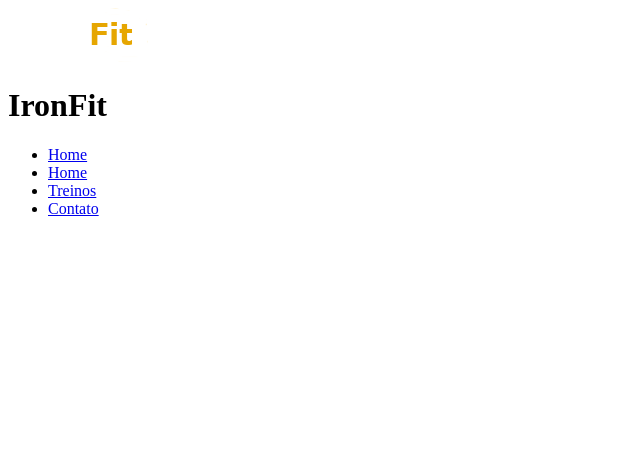
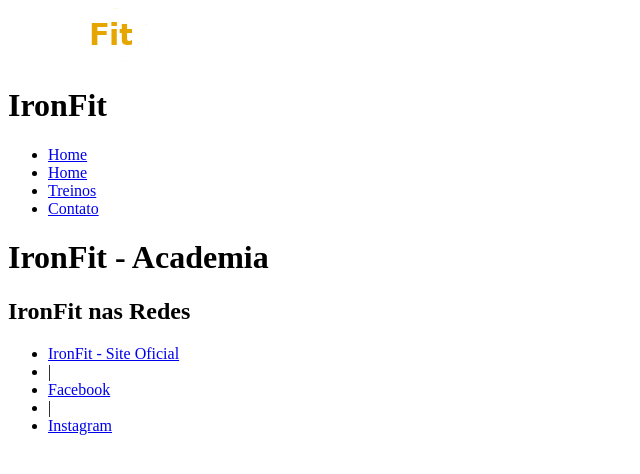
Before and after one commit to marcos-de-melo/academia, a plain HTML site: page index.html in a window 1280 px wide. Shown: the whole page, without its empty margins (0-640 px from the left). Drawn offline with Linux system fonts and the light colour scheme.

Commit message:
Aula 3 - Marcando destaque do site

```diff
--- a/index.html
+++ b/index.html
@@ -36,6 +36,19 @@
     </main>
     <footer>
 
+        <h1>IronFit - Academia</h1>
+        <nav>
+            <h1 class="subtitle">IronFit nas Redes</h1>
+            <ul>
+                <li><a target="_blank" title="IronFit - Site Oficial" href="#">IronFit - Site Oficial</a></li>
+                <li> | </li>
+                <li><a target="_blank" title="Facebook" href="#">Facebook</a></li>
+                <li> | </li>
+                <li><a target="_blank" title="Instagram" href="#">Instagram</a></li>
+            </ul>
+        </nav>
+
+
     </footer>
 
 </body>
```
